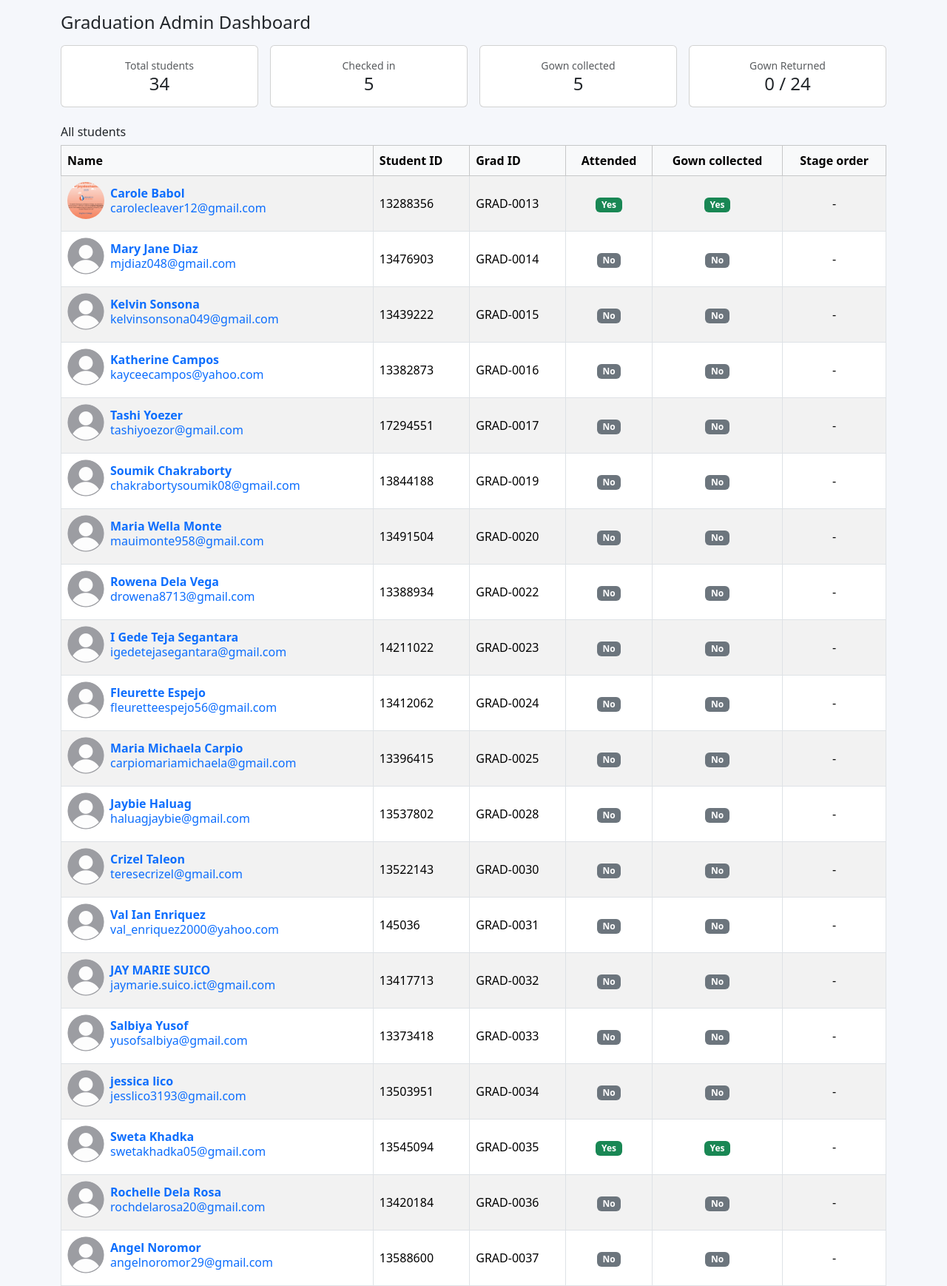
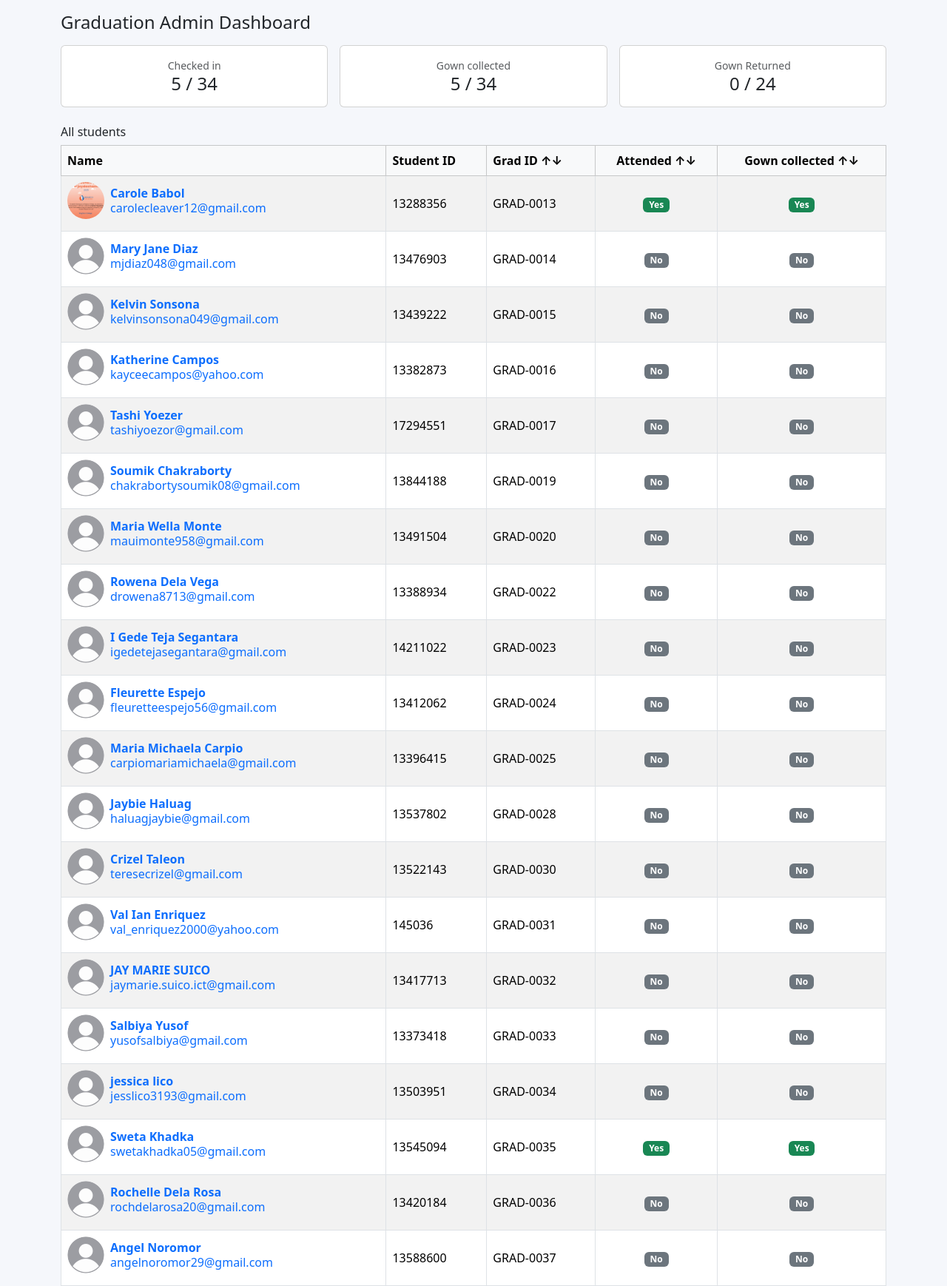
Before and after one commit to abhishek017/GradPilot, a Django app: page / in a window 1280 px wide. Shown: the part 56-1794 px from the top of the page at 74% size. Run offline with Django 5.2, Linux system fonts and the light colour scheme; a user stored in the database is signed in; data comes from the database, SQL or seed files in the repository; both versions use the stored data as it was after the commit.

Commit message:
table sorting added on admin dashboard

```diff
--- a/ceremony/templates/ceremony/grad_admin.html
+++ b/ceremony/templates/ceremony/grad_admin.html
@@ -3,31 +3,23 @@
 <h1 class="h4 mb-3">Graduation Admin Dashboard</h1>
 
 <div class="row g-3 mb-4">
-	<div class="col-6 col-md-3">
+	<div class="col-6 col-md-4">
 		<div class="card text-center">
 			<div class="card-body">
-				<div class="text-muted small">Total students</div>
-				<div class="h4 mb-0">{{ total }}</div>
+				<div class="text-muted small">Checked in</div>
+				<div class="h4 mb-0">{{ checked_in }} / {{total }}</div>
 			</div>
 		</div>
 	</div>
-	<div class="col-6 col-md-3">
+	<div class="col-6 col-md-4">
 		<div class="card text-center">
 			<div class="card-body">
-				<div class="text-muted small">Checked in</div>
-				<div class="h4 mb-0">{{ checked_in }}</div>
+				<div class="text-muted small">Gown collected</div>
+				<div class="h4 mb-0">{{ gown_collected }} / {{ total }}</div>
 			</div>
 		</div>
 	</div>
-	<div class="col-6 col-md-3">
-		<div class="card text-center">
-			<div class="card-body">
-				<div class="text-muted small">Gown collected</div>
-				<div class="h4 mb-0">{{ gown_collected }}</div>
-			</div>
-		</div>
-	</div>
-	<div class="col-6 col-md-3">
+	<div class="col-6 col-md-4">
 		<div class="card text-center">
 			<div class="card-body">
 				<div class="text-muted small">Gown Returned</div>
@@ -44,10 +36,9 @@
 			<tr>
 				<th>Name</th>
 				<th>Student ID</th>
-				<th>Grad ID</th>
-				<th class="text-center">Attended</th>
-				<th class="text-center">Gown collected</th>
-				<th class="text-center">Stage order</th>
+				<th><a href="?sort=unique_id" class="text-decoration-none text-black">Grad ID ↑↓</a></th>
+				<th class="text-center"><a class="text-decoration-none text-black" href="?sort=-attended">Attended ↑↓</a></th>
+				<th class="text-center"><a href="?sort=-gown_collected" class="text-decoration-none text-black">Gown collected ↑↓</a></th>
 			</tr>
 		</thead>
 		<tbody>
@@ -68,9 +59,6 @@
 					{% if g.gown_collected %}<span class="badge bg-success">Yes</span>{% else %}<span
 						class="badge bg-secondary">No</span>{% endif %}
 				</td>
-				<td class="text-center">
-					{% if g.presentation_order %}{{ g.presentation_order }}{% else %}-{% endif %}
-				</td>
 			</tr>
 			{% empty %}
 			<tr>
--- a/ceremony/views.py
+++ b/ceremony/views.py
@@ -27,6 +27,10 @@ def grad_admin(request):
     total_gown_to_return = stats["total_gown_to_return"]
 
     graduates = Graduate.objects.all().order_by('unique_id')
+    # sorting the table
+    sort = request.GET.get("sort", "name")
+    if sort in ["attended", "-attended", "gown_collected", "-gown_collected", "unique_id", "-unique_id"]:
+        graduates = graduates.order_by(sort)
 
     context = {
         'total': total,
```
Also changed, not shown: db.sqlite3.
